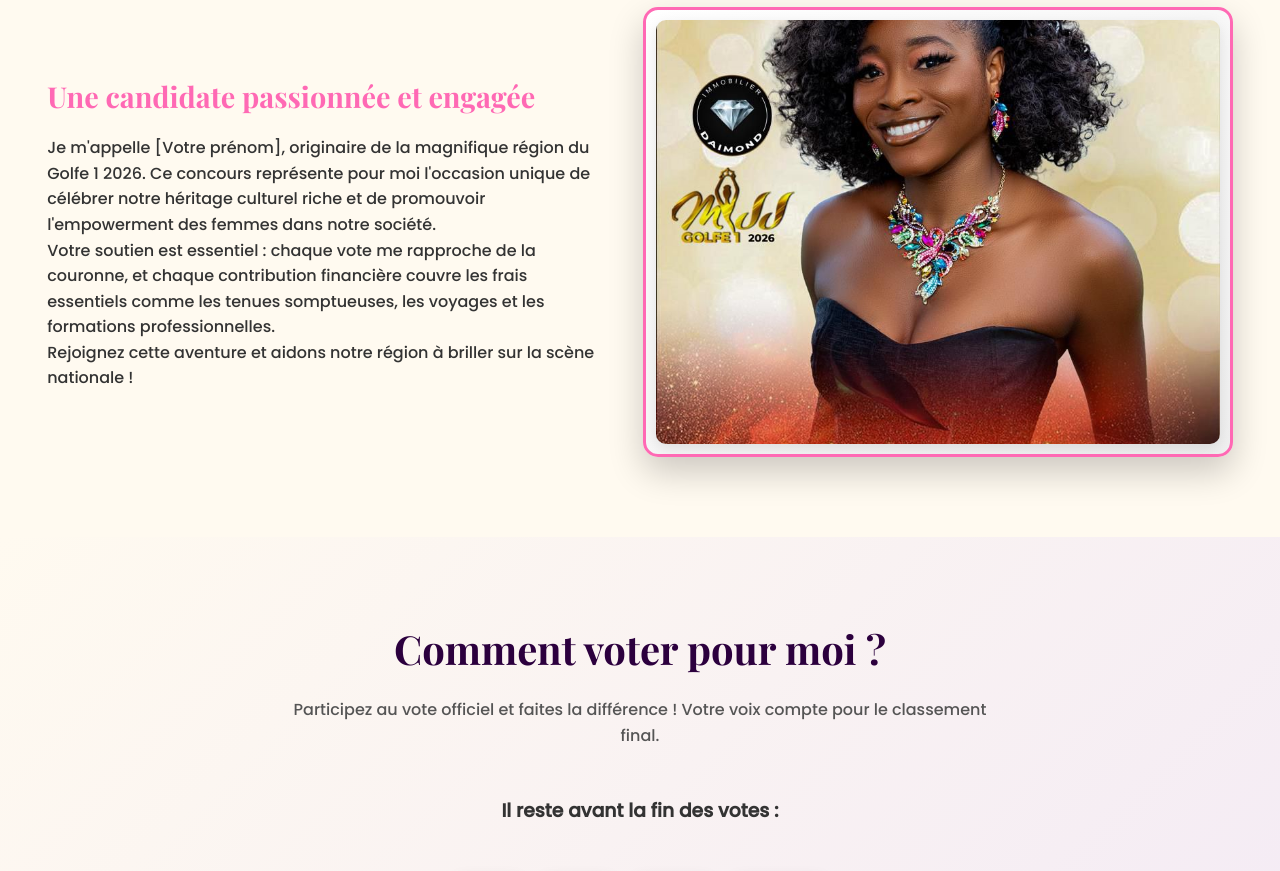
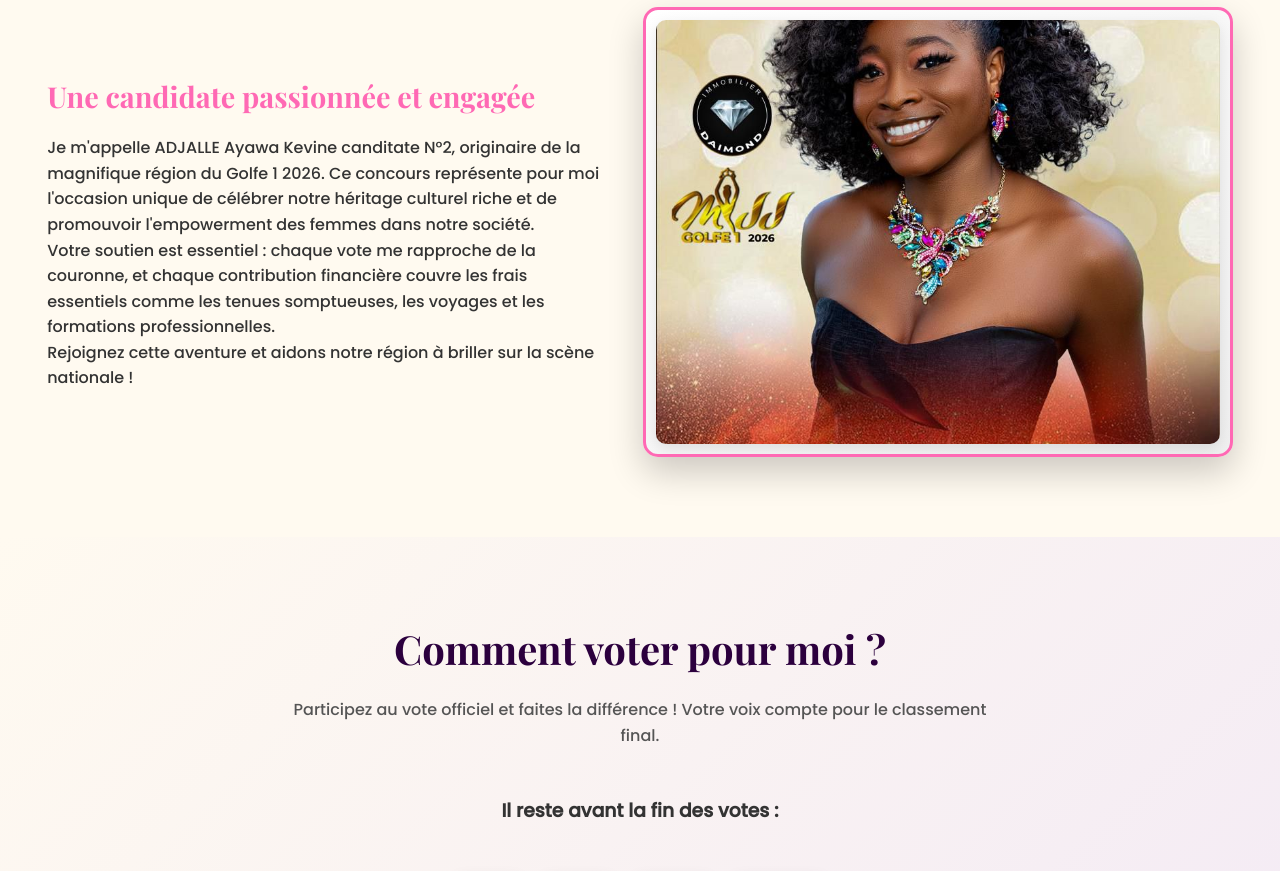
Before and after one commit to Parfait293/Kevine, a plain HTML site: page index.html in a window 1280 px wide. Shown: the part 940-1811 px from the top of the page. Drawn offline with nearby package versions, Linux system fonts and the light colour scheme.

Commit message:
Update index.html

```diff
--- a/index.html
+++ b/index.html
@@ -690,7 +690,7 @@
             <div class="about-content">
                 <div class="about-text">
                     <h3>Une candidate passionnée et engagée</h3>
-                    <p>Je m'appelle [Votre prénom], originaire de la magnifique région du Golfe 1 2026. Ce concours représente pour moi l'occasion unique de célébrer notre héritage culturel riche et de promouvoir l'empowerment des femmes dans notre société.</p>
+                    <p>Je m'appelle ADJALLE Ayawa Kevine canditate N°2, originaire de la magnifique région du Golfe 1 2026. Ce concours représente pour moi l'occasion unique de célébrer notre héritage culturel riche et de promouvoir l'empowerment des femmes dans notre société.</p>
                     <p>Votre soutien est essentiel : chaque vote me rapproche de la couronne, et chaque contribution financière couvre les frais essentiels comme les tenues somptueuses, les voyages et les formations professionnelles.</p>
                     <p>Rejoignez cette aventure et aidons notre région à briller sur la scène nationale !</p>
                 </div>
```
